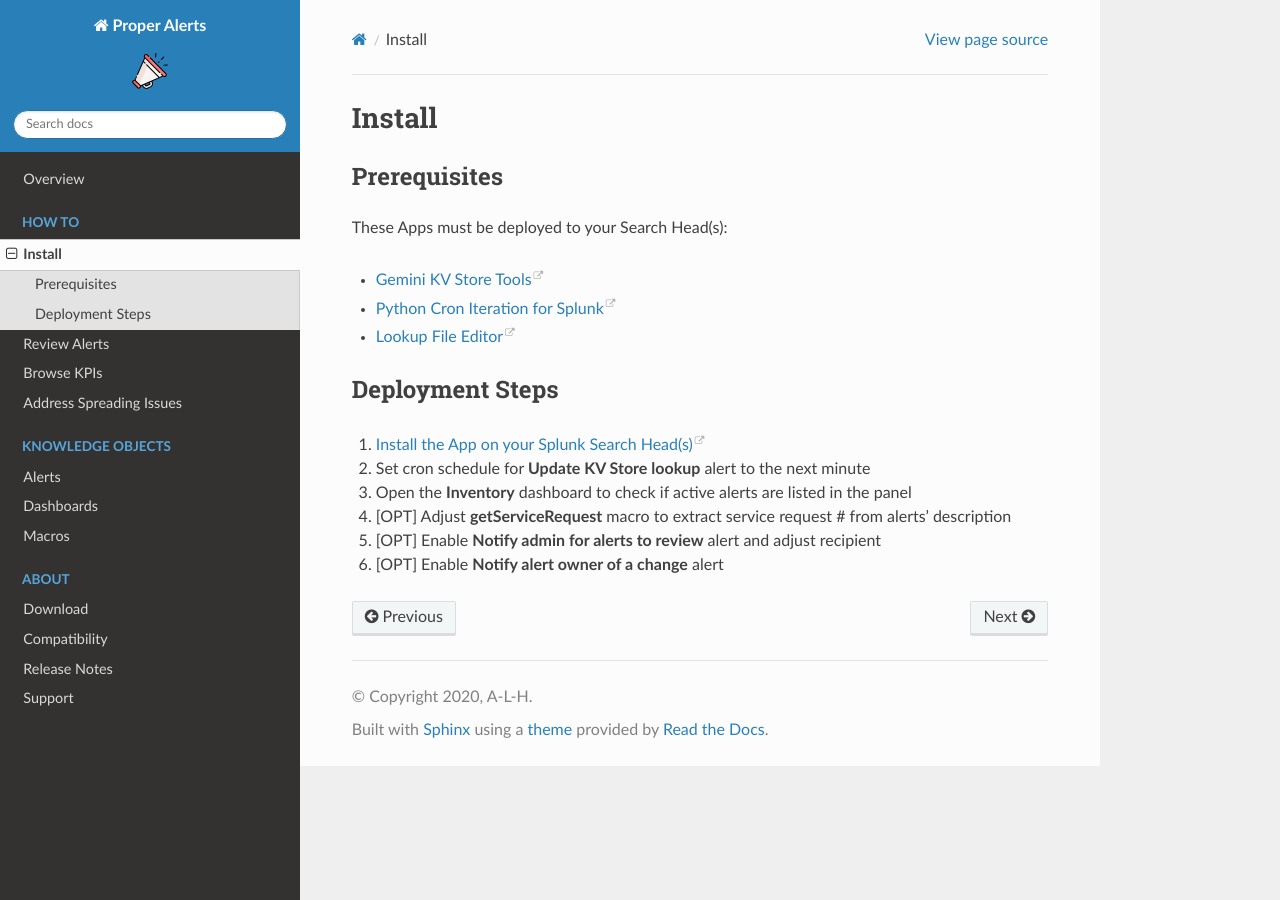
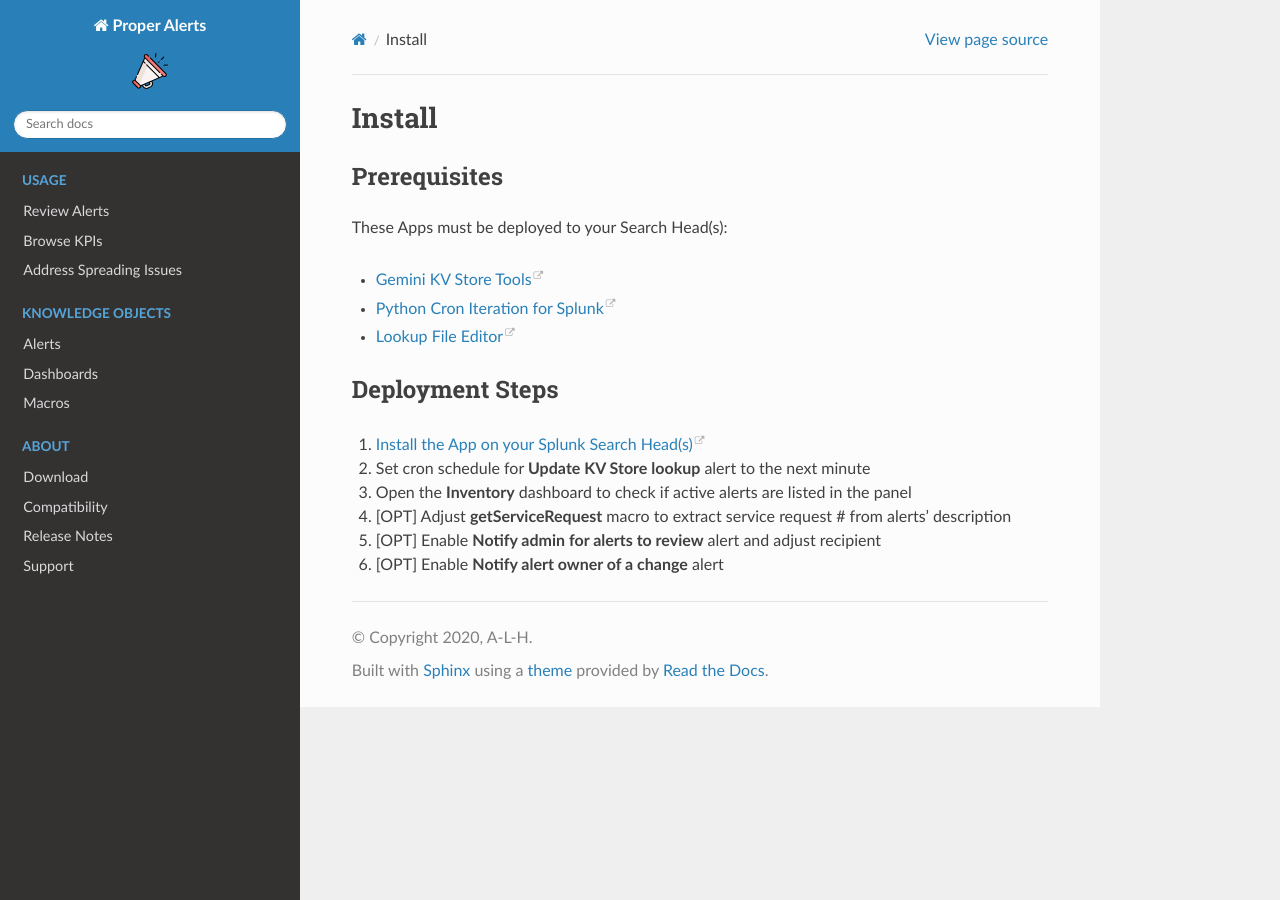
Before and after one commit to a-l-h/splunk-app-proper-alerts, a Sphinx documentation site: the page built from doc/install.rst, in a window 1280 px wide. Built offline with Sphinx 7.4.7 and the Read the Docs theme 2.0.0, drawn with Linux system fonts in a browser that asks for light colours.

Commit message:
Update index.rst

```diff
--- a/doc/index.rst
+++ b/doc/index.rst
@@ -20,14 +20,14 @@
 
 .. toctree::
    :maxdepth: 1
-
+   :caption: First Steps
    /overview
+   /install
 
 .. toctree::
    :maxdepth: 1
-   :caption: How to
+   :caption: Usage
 
-   /install
    /review
    /kpis
    /spreading
```
